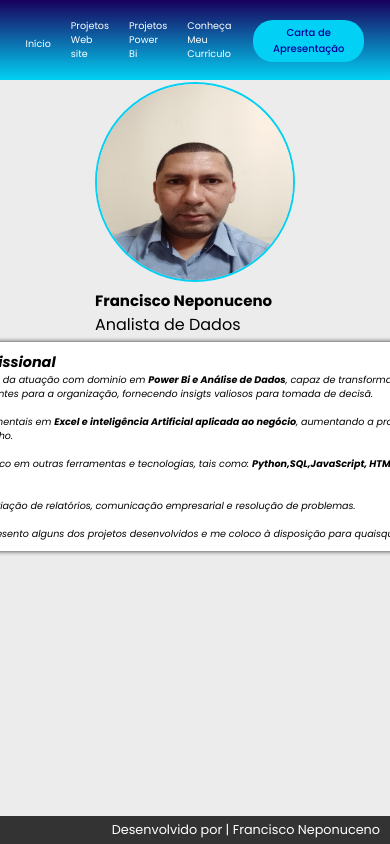
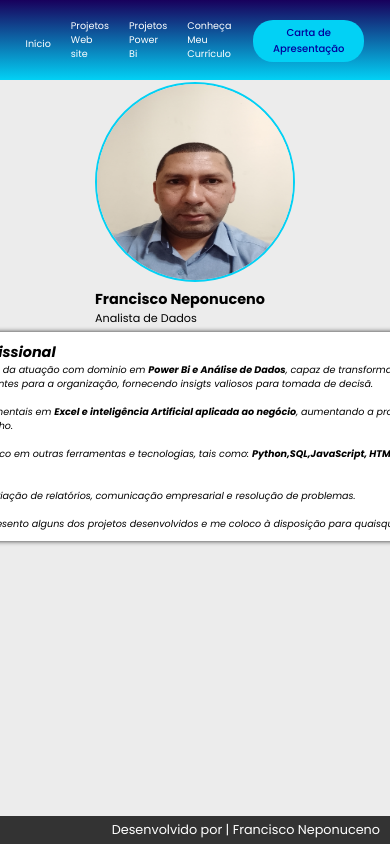
Before and after one commit to francisconeponuceno/portfolio, a plain HTML site: page carta.html in a window 390 px wide. Shown: the top 844 px of the page. Drawn offline with nearby package versions, Linux system fonts and the light colour scheme.

Commit message:
atualizacao

```diff
--- a/style.css
+++ b/style.css
@@ -429,9 +429,17 @@ footer {
         padding-top: 2px;
     }
 
+    .foto h3{
+        font-size: 0.9rem;
+    }
+
+    .foto p{
+        font-size: 0.7rem;
+    }
+
     #carta{
         width: 400px;
-        font-size: 0.6rem;
+        font-size: 0.5rem;
         margin-top: 5px;
     }
 
```
